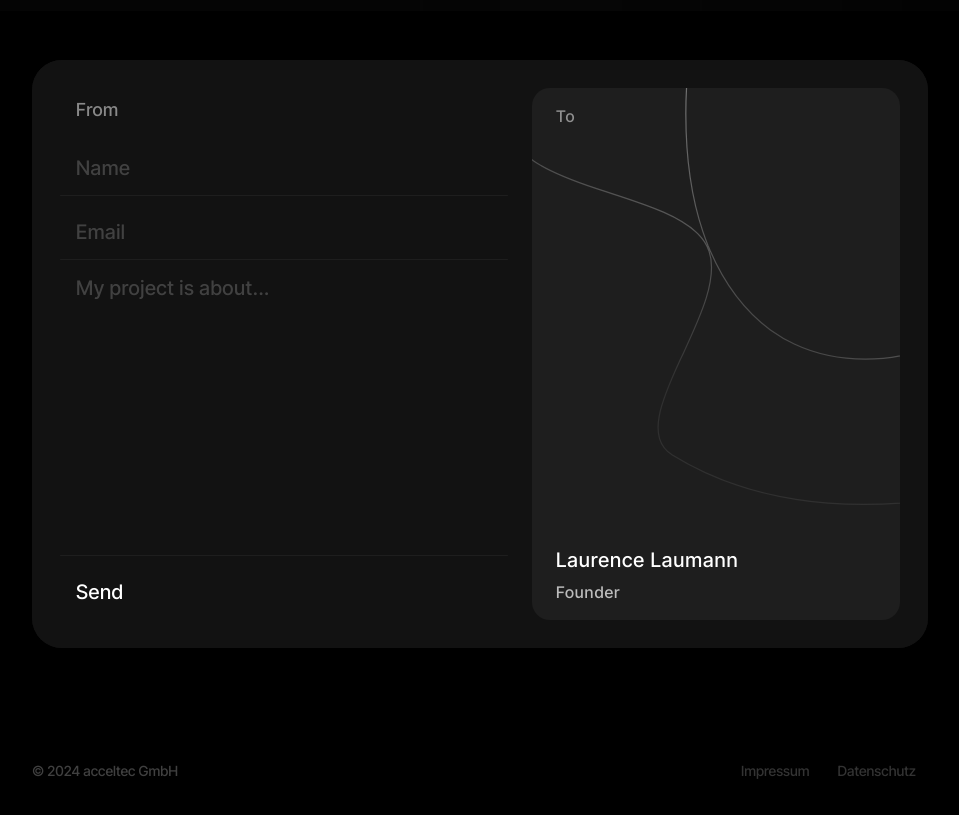
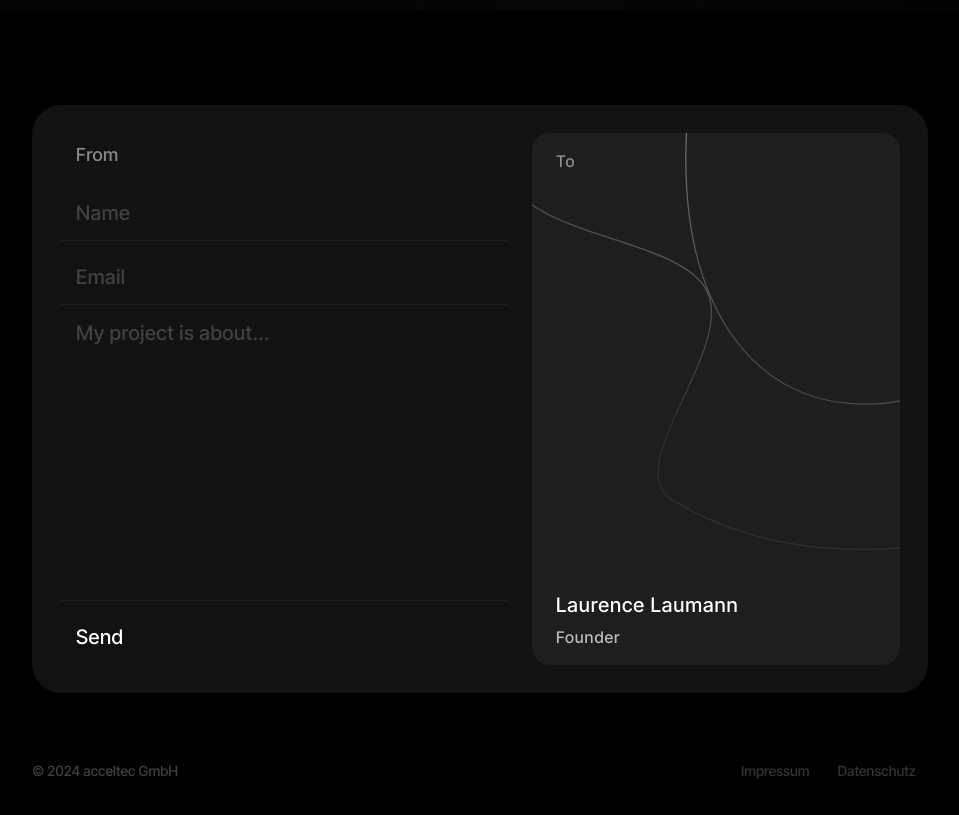
Before and after one commit to jakubziemba/acceltec, a Next.js app: page / in a window 1280 px wide. Shown: the part 789-1604 px from the top of the page, without its empty margins (160-1119 px from the left). Built offline with nearby package versions, Linux system fonts and the light colour scheme.

Commit message:
(wip) best best almost final

```diff
--- a/app/_components/form/section.tsx
+++ b/app/_components/form/section.tsx
@@ -13,6 +13,7 @@ export default function FormSection() {
   const { width, height } = useWindowSize();
   const containerRef = useRef<null | HTMLDivElement>(null);
   const sectionRef = useRef<null | HTMLDivElement>(null);
+  const textRef = useRef<null | HTMLDivElement>(null);
   const formRef = useRef<null | HTMLFormElement>(null);
   const [showForm, setShowForm] = useState(false);
   const [shouldButtonScale, setShouldButtonScale] = useState(false);
@@ -95,16 +96,8 @@ export default function FormSection() {
 
   useEffect(() => {
     const handleScrollSection = (value: any) => {
-      // if (value > 0.8) {
-      //   setShowForm(true);
-      //   setShouldScroll(false);
-      // }
-
       if (shouldScroll) return; // guard for button click
 
-      // if (document.body.style.overflow === "hidden") {
-      //   document.body.style.overflow = "unset";
-      // }
       if (!isMobile && value < 0.95) {
         setShowForm(false);
         setShouldScroll(false);
@@ -138,13 +131,6 @@ export default function FormSection() {
         setShowForm(true);
         setShouldScroll(false);
       }
-
-      // if (shouldScroll) return; // guard for button click
-
-      // if (value < 0.9) {
-      //   setShowForm(false);
-      //   setShouldScroll(false);
-      // }
     };
 
     const unsubscribe = scrollYProgress.on("change", handleScroll);
@@ -156,12 +142,10 @@ export default function FormSection() {
 
   useEffect(() => {
     if (!shouldScroll || !containerHeight) return;
-    // document.body.style.overflow = "hidden";
 
     const scrollTimeout = setTimeout(() => {
-      // formRef.current?.scrollIntoView({ behavior: "smooth" });
       window.scrollTo({
-        top: containerHeight - 150,
+        top: isMobile ? containerHeight - 116 : containerHeight,
         behavior: "smooth",
       });
     }, 100);
@@ -191,10 +175,11 @@ export default function FormSection() {
     <div ref={containerRef} className="relative z-50 w-screen overflow-clip">
       <section
         ref={sectionRef}
-        className="relative mt-[80lvh] min-h-[200vh] w-full [perspective:45px] lg:mt-[100lvh] 2xl:mt-[70lvh]"
+        className="relative mt-[80lvh] min-h-[200vh] w-full [perspective:45px] lg:mt-[100lvh] 2xl:mt-[90lvh]"
       >
-        <div className="sticky top-12 mx-auto flex h-screen w-full max-w-xl origin-center flex-col items-center justify-center px-6 text-lg leading-5 [perspective:45px] max-2xs:text-lg max-2xs:leading-5 max-[350px]:text-sm max-[350px]:leading-4 xs:[text-wrap:initial] md:text-2xl md:leading-6 lg:top-20 lg:max-w-4xl lg:px-0 lg:pt-0 lg:text-4xl lg:leading-10">
+        <div className="sticky top-12 mx-auto flex h-screen w-full max-w-xl origin-center flex-col items-center justify-center px-6 text-lg leading-5 [perspective:45px] max-2xs:text-lg max-2xs:leading-5 max-[350px]:text-sm max-[350px]:leading-4 xs:[text-wrap:initial] md:text-2xl md:leading-6 lg:top-16 lg:max-w-4xl lg:px-0 lg:pt-0 lg:text-4xl lg:leading-10">
           <motion.div
+            ref={textRef}
             initial={{ z: 0 }}
             animate={{
               z: showForm ? -10 : 0,
@@ -202,7 +187,7 @@ export default function FormSection() {
             transition={{
               duration: 0.24,
             }}
-            className="relative flex h-screen flex-col items-center justify-center space-y-6 max-2xs:-top-10 xl:space-y-8"
+            className="relative flex h-screen flex-col items-center justify-center space-y-6 xl:space-y-8"
             style={{
               translateZ: textTranslateZ,
               opacity: textOpacity,
@@ -233,7 +218,7 @@ export default function FormSection() {
           </motion.div>
           <motion.div
             layout
-            className="pointer-events-none relative bottom-0 isolate -mt-[calc(100vh-588px)] flex h-[588px] w-full flex-col justify-center self-center lg:-mt-[calc(100vh-588px)]"
+            className="pointer-events-none relative bottom-0 isolate -mt-[calc(100vh-588px)] flex h-[588px] w-full flex-col justify-center self-center 2xs:-bottom-10 lg:-mt-[calc(100vh-588px)]"
           >
             <motion.div
               initial={{
@@ -241,15 +226,14 @@ export default function FormSection() {
                 filter: showForm ? "blur(4px)" : "blur(0px)",
                 scale: showForm && !shouldScroll ? 1.8 : undefined,
                 y: 0,
-                bottom: -40,
               }}
               animate={{
                 opacity: showForm ? 0 : 1,
                 filter: showForm ? "blur(4px)" : "blur(0px)",
                 scale: showForm && !shouldScroll ? 1.8 : undefined,
                 visibility: showForm ? "hidden" : "visible",
-                bottom: showForm ? offsetFromBottom : 0,
-                y: shouldButtonScale ? -30 : 0,
+                bottom: showForm ? offsetFromBottom : isMobile ? 30 : 40,
+                y: shouldButtonScale ? -25 : 0,
               }}
               transition={{
                 type: "spring",
@@ -261,9 +245,9 @@ export default function FormSection() {
                   delay: showForm ? 0.012 : 0.1,
                 },
                 visibility: { delay: showForm ? 0.35 : 0.1 },
-                y: { duration: 0.25, type: "tween" },
+                y: { duration: 0.4, type: "tween" },
               }}
-              className="pointer-events-auto absolute -bottom-10 flex w-full origin-bottom flex-col [perspective:100px]"
+              className="pointer-events-auto absolute flex w-full origin-bottom flex-col [perspective:100px]"
               style={{ scale: buttonScale }}
             >
               <Button showForm={showForm} handleButtonClick={handleButtonClick}>
@@ -274,17 +258,17 @@ export default function FormSection() {
               initial={{
                 opacity: 0,
                 scale: showForm ? 1 : 0.05,
-                bottom: -40,
                 y: 0,
               }}
               animate={{
-                opacity: showForm ? 1 : 0.05,
+                opacity: showForm ? 1 : 0,
                 scale: showForm ? 1 : 0.05,
                 visibility: showForm ? "visible" : "hidden",
-                bottom: showForm ? offsetFromBottom : 0,
-                y: shouldButtonScale ? -30 : 0,
+                bottom: showForm ? offsetFromBottom : isMobile ? 30 : 40,
+                y: shouldButtonScale ? -25 : 0,
               }}
               transition={{
+                y: { duration: 0.4, type: "tween" },
                 opacity: {
                   type: "tween",
                   duration: showForm ? 0.055 : 0.308,
@@ -299,7 +283,7 @@ export default function FormSection() {
                 visibility: { delay: showForm ? 0 : 0.34 },
                 position: { delay: showForm ? 0 : 0.34 },
               }}
-              className="pointer-events-auto absolute -bottom-10 flex h-svh w-full origin-bottom flex-col items-center justify-end gap-0"
+              className="pointer-events-auto absolute flex h-svh w-full origin-bottom flex-col items-center justify-end gap-0 2xs:-bottom-10"
             >
               <Form ref={formRef} showForm={showForm} />
             </motion.div>
@@ -307,11 +291,9 @@ export default function FormSection() {
           <motion.div
             initial={{
               opacity: 0,
-              y: "100%",
             }}
             animate={{
               opacity: showForm ? 1 : 0,
-              y: showForm ? "0%" : "100%",
             }}
             transition={{
               type: "tween",
```
